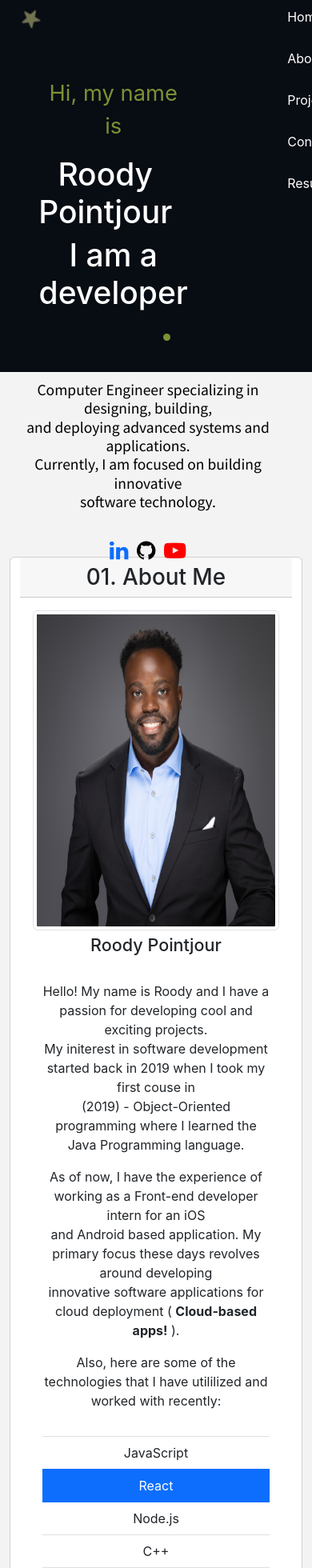
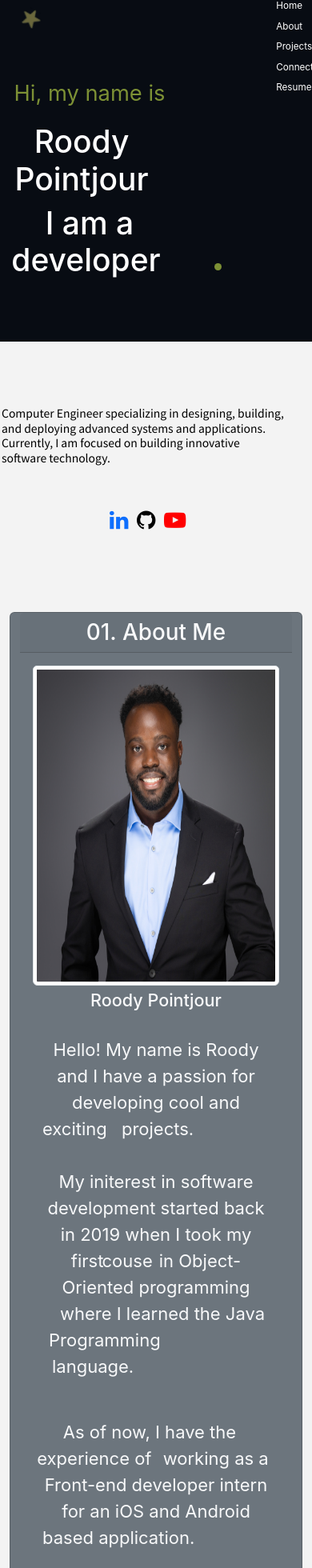
Before and after one commit to rpointjour/digital_business_card, a React (Create React App) app: page / in a window 390 px wide. Shown: the part 5-1965 px from the top of the page at 80% size. Built offline with nearby package versions, Linux system fonts and the light colour scheme.

Commit message:
making final adjustments for mobile screens

```diff
--- a/src/Components/AboutMe.js
+++ b/src/Components/AboutMe.js
@@ -4,44 +4,47 @@ import ReactTooltip from "react-tooltip";
 
 function AboutMe(){
     return(
-    <div className='container-fluid'>
-        <div class="card container-sm" id="crd">
-            <h1 className='card-header container-sm'>01. About Me</h1>
+    <div className='container-fluid'
+    style={{
+        paddingTop:"100px"
+    }}
+    >
+        <div class="card container-sm bg-secondary" id="crd">
+            <h1 className='card-header container-sm text-light'>01. About Me</h1>
             <div class="card-body container-sm">
                 <img src={Roody} alt="Roody Pointjour" data-tip data-for="imageTip" className='card-img-top img-thumbnail img-fluid' id="me"/>
                 <ReactTooltip id="imageTip" place="right" effect="solid" arrowColor='black'>
                 Nice to meet you!
                 </ReactTooltip>
                 <br />
-                <h4 className='card-title container-sm'
+                <h4 className='card-title container-sm text-light'
                 style={{
                     paddingTop:"6px"
                 }}
                 >Roody Pointjour</h4><br />
                 <article className='container-sm'>
-                    <p className='card-text'>
+                    <p className='card-text text-light'>
                     Hello! My name is Roody and I have a passion
-                    for developing cool and exciting projects. <br />My initerest
-                    in software development started back in 2019 when I took my first couse
-                    in<br />
-                    (2019) - Object-Oriented programming where I learned the Java Programming language.
+                    for developing cool and exciting <span style={{position:"relative", left:"12px"}}>projects.</span> <br /><br />My initerest
+                    in software development started back in 2019 when I took my first <span style={{position:"relative", right:"8px"}}>couse</span>
+                    in Object-Oriented programming <span style={{position:"relative", left:"8px"}}>where I learned the Java Programming</span><br /><span style={{position:"relative", left:"12px"}}>language.</span>
                     </p>
-                    <p className='card-text'>
-                    As of now, I have the experience of working as a Front-end developer intern
-                    for an iOS<br /> and Android based application. My primary focus these days revolves around
-                    developing<br /> innovative software applications for cloud deployment ( <b className="cloud">Cloud-based apps!</b> ).
+                    <p className='card-text text-light'>
+                        <br />
+                        <span style={{position:"relative", right:"8px"}}>As of now, I have the experience of</span> working as a Front-end developer intern
+                    for an iOS and Android based application.<br /><br/> My primary focus these days revolves <span style={{position:"relative", right:"8px"}}>around developing innovative</span>software applications for cloud deployment<br /> ( <b className="cloud text-warning">Cloud-based apps!</b> ).
                     </p>
-                    <p className='card-text'>
-                    Also, here are some of the technologies that I have utililized and worked with recently:
+                    <p className='card-text text-light'>
+                    <br />Also, here are some of the technologies <span style={{position:"relative",right:"10px"}}>that I have utililized and worked with</span> <span style={{position:"relative",left:"18px"}}>recently:</span>
                     </p>
                     <ul className=' list-group list-group-flush' id="lst">
-                    <li className='list-group-item'></li>
-                    <li className='list-group-item'>JavaScript</li>
+                    <li className='list-group-item list-group-item-success'></li>
+                    <li className='list-group-item list-group-item-action list-group-item-warning'>JavaScript</li>
                     <li className='list-group-item active'>React</li>
-                    <li className='list-group-item'>Node.js</li>
-                    <li className='list-group-item'>C++</li>
-                    <li className='list-group-item'>C#</li>
-                    <li className='list-group-item'>Python</li>
+                    <li className='list-group-item list-group-item-action list-group-item-danger'>Node.js</li>
+                    <li className='list-group-item list-group-item-action list-group-item-dark'>C++</li>
+                    <li className='list-group-item list-group-item-action list-group-item-success'>C#</li>
+                    <li className='list-group-item list-group-item-action list-group-item-info'>Python</li>
                     </ul>
                     </article>
             </div>
--- a/src/Components/App/App.css
+++ b/src/Components/App/App.css
@@ -1,7 +1,9 @@
 .App-logo {
   height: 15vmin;
   pointer-events: none;
-  float:left;
+  position:fixed;
+  mix-blend-mode:difference;
+  z-index: 300;
 }
 *{
   box-sizing: border-box;
@@ -83,6 +85,37 @@
     transform: rotate(360deg);
   }
 }
+
+@media screen and (min-width:600px)
+{
+  .App-summary{
+    color:black;
+    display:flex;
+    position:relative;
+    bottom:50px !important;
+    left:0 !important;
+    white-space: nowrap;
+  }
+  .facts{
+    font-family: 'Source Sans Pro', sans-serif;
+    font-size:8vw !important;
+  }
+}
+@media screen and (min-width:495px)
+{
+  .App-summary{
+    color:black;
+    display:flex;
+    position:relative;
+    bottom:50px !important;
+    right:140px !important;
+    white-space: nowrap;
+  }
+  .facts{
+    font-family: 'Source Sans Pro', sans-serif;
+    font-size:5vw !important;
+  }
+}
 @media screen and (max-width:494px)
 {
   .App-summary{
@@ -92,10 +125,11 @@
     right:30px;
   }
   .facts{
-    padding-top:10px;
+    padding-top:80px;
     text-align: center;
     font-family: 'Source Sans Pro', sans-serif;
-    font-size:5vw !important;
+    white-space:nowrap;
+    font-size:4vw !important;
     position:relative;
     right:80px;
   }
--- a/src/Components/Carousel.js
+++ b/src/Components/Carousel.js
@@ -43,7 +43,7 @@ export default function Carousel() {
             fontFamily:"Inter",
             color:"black"
         }}
-        ><b>Turtlebot3 Waffle Pi (Leader-Follower)</b></h3>
+        ><b className="text-light">Turtlebot3 Waffle Pi (Leader-Follower)</b></h3>
       </div>
       <div>
       <img src={stockHome} alt="Stock App"
@@ -63,7 +63,7 @@ export default function Carousel() {
             fontFamily:"Inter",
             color:"black"
         }}
-        ><b>My Stock App</b></h3>
+        ><b className="text-light">My Stock App</b></h3>
       </div>
       <div>
       <img src={dReader} alt="Distance Reader"
@@ -83,7 +83,7 @@ export default function Carousel() {
             fontFamily:"Inter",
             color:"black"
         }}
-        ><b>Distance Reader (Embedded System)</b></h3>
+        ><b className="text-light">Distance Reader (Embedded System)</b></h3>
       </div>
     </Slider>
     </>
--- a/src/Components/Connect.js
+++ b/src/Components/Connect.js
@@ -9,11 +9,6 @@ function Connect(){
             <h2><button type="button"> <a href="mailto:roody.jerry@yahoo.com" rel="noreferrer">
                 Let's Connect
                 </a></button></h2><br />
-            <div className="af">
-            <a href="https://www.linkedin.com/in/roody-pointjour/" className="fa fa-linkedin" target="_blank" rel="noreferrer"><span id="linked">.</span></a>
-            <a href="https://github.com/rpointjour" className="fa fa-github" target="_blank" rel="noreferrer"><span id="git">.</span></a>
-            <a href="https://www.youtube.com/channel/UC5jL_2GLNFFTLTuoToK9vIg" className="fa fa-youtube" target="_blank" rel="noreferrer"><span id="tube">.</span></a>
-            </div>
             <p className="credits">Built & Designed by Roody Pointjour</p>
         </footer>
         </>
--- a/src/Components/Menu.js
+++ b/src/Components/Menu.js
@@ -18,14 +18,14 @@ function Menu(){
              <li className="item"><Link
             spy={true}
             smooth={true}
-            offset={5}
+            offset={95}
             duration={100}
             to="about"
             href="#about">About</Link></li>
             <li className="item"><Link
             spy={true}
             smooth={true}
-            offset={5}
+            offset={245}
             duration={100}
             to="projects"
             href="#projects"
@@ -33,7 +33,7 @@ function Menu(){
             <li className="item"><Link
             spy={true}
             smooth={true}
-            offset={5}
+            offset={350}
             duration={100}
             to="connect"
             href="#connect"
--- a/src/Components/Projects.js
+++ b/src/Components/Projects.js
@@ -5,17 +5,17 @@ import Carousel from "./Carousel";
 function Projects(){
     return(
         <div className='container-fluid' id="crd_projects">
-        <div class="card container-sm" id="projects">
-            <h1 className='card-header container-sm'>02. Featured Projects</h1>
+        <div class="card container-sm bg-primary" id="projects">
+            <h1 className='card-header container-sm text-light'>02. Featured Projects</h1>
             <div class="card-body container-sm">
                 <Carousel />
                 <br />
-                <section className="featured">
+                <section className="featured text-light">
                 <h3>Turtlebot3 Waffle Pi (Leader-Follower)</h3><br />
                 <button type="button"><a href="http://localhost:3000/Resume/RJP%20Portfolio%20-%20CE_DBC.pdf" target="blank" rel="noreferrer">Description</a></button>
                 <br /><br />
                 </section><br />
-                <div className="stock">
+                <div className="stock text-light">
                 <div>
                 <h3>Stock App (Android Studio)</h3><br />
                 <iframe width="560" height="315" src="https://www.youtube.com/embed/m-GYSwUPJE8" title="YouTube video player" frameborder="0" allow="accelerometer; autoplay; clipboard-write; encrypted-media; gyroscope; picture-in-picture" className="stockApp container-sm w-60" allowfullscreen></iframe>
--- a/src/Components/StyleSheets/AboutMe.css
+++ b/src/Components/StyleSheets/AboutMe.css
@@ -1,5 +1,4 @@
 #crd{
-
   margin-left:auto;
   margin-right:auto;
 }
@@ -11,3 +10,16 @@
 #lst {
   list-style-type: none;
 }
+
+@media screen and (min-width:495px)
+{
+  #crd{
+    width:500px;
+  }
+}
+article{
+  white-space: wrap;
+  font-size:22px;
+  text-align-last:left;
+  padding-bottom:25px;
+}
--- a/src/Components/StyleSheets/Menu.css
+++ b/src/Components/StyleSheets/Menu.css
@@ -17,7 +17,8 @@
 .item {
   float: right;
 }
-
+@media screen and (min-width:600px)
+{
 .item a {
   display: flex;
   flex-direction: row;
@@ -26,11 +27,33 @@
   padding: 14px 16px;
   text-decoration: none;
 }
+}
+
+@media screen and (max-width:494px)
+{
+  .item a{
+    padding: 4px 2px;
+    font-size:3vw;
+    text-decoration: none;
+    display: flex;
+    flex-direction: row;
+    color: #fff;
+    text-align: center;
+  }
+}
+
+@media screen and (min-width:495px)
+{
+  .item a{
+    padding: 5px 5px;
+    text-decoration: none;
+    display: flex;
+    flex-direction: row;
+    color: #fff;
+    text-align: center;
+  }
+}
 
 .item a:hover {
   background-color: rgb(125, 145, 53);
 }
-
-.active {
-  background-color: #4c82af;
-}
--- a/src/Components/StyleSheets/Projects.css
+++ b/src/Components/StyleSheets/Projects.css
@@ -2,6 +2,13 @@
   margin-left:auto;
   margin-right:auto;
   padding-top:250px;
+}
+
+@media screen and (min-width:495px)
+{
+  #crd_projects{
+    width:500px;
+  }
 }
 
 #projects{
--- a/src/Components/StyleSheets/SocialMedia.css
+++ b/src/Components/StyleSheets/SocialMedia.css
@@ -8,7 +8,11 @@
     border-radius: 50%;
     float:left;
     display:block;
+    transition: transform 2s cubic-bezier(0.075, 0.82, 0.165, 1);
 
+ }
+ .fa:hover{
+    transform:rotate(90deg);
  }
 @media screen and (max-width:494px)
 {
--- a/src/Components/Summary.js
+++ b/src/Components/Summary.js
@@ -4,9 +4,9 @@ function Summary(){
 
 return (
     <div className="App-summary container-fluid">
-      <article className="container-fluid">
+      <article>
         <h3 className="facts">
-          <div className="container-fluid">
+          <div>
           Computer Engineer specializing in designing, building,
           <br />and deploying advanced systems and applications.
           <br />Currently, I am
```
Also changed, not shown: src/Components/StyleSheets/Connect.css (+5 -58 lines).
